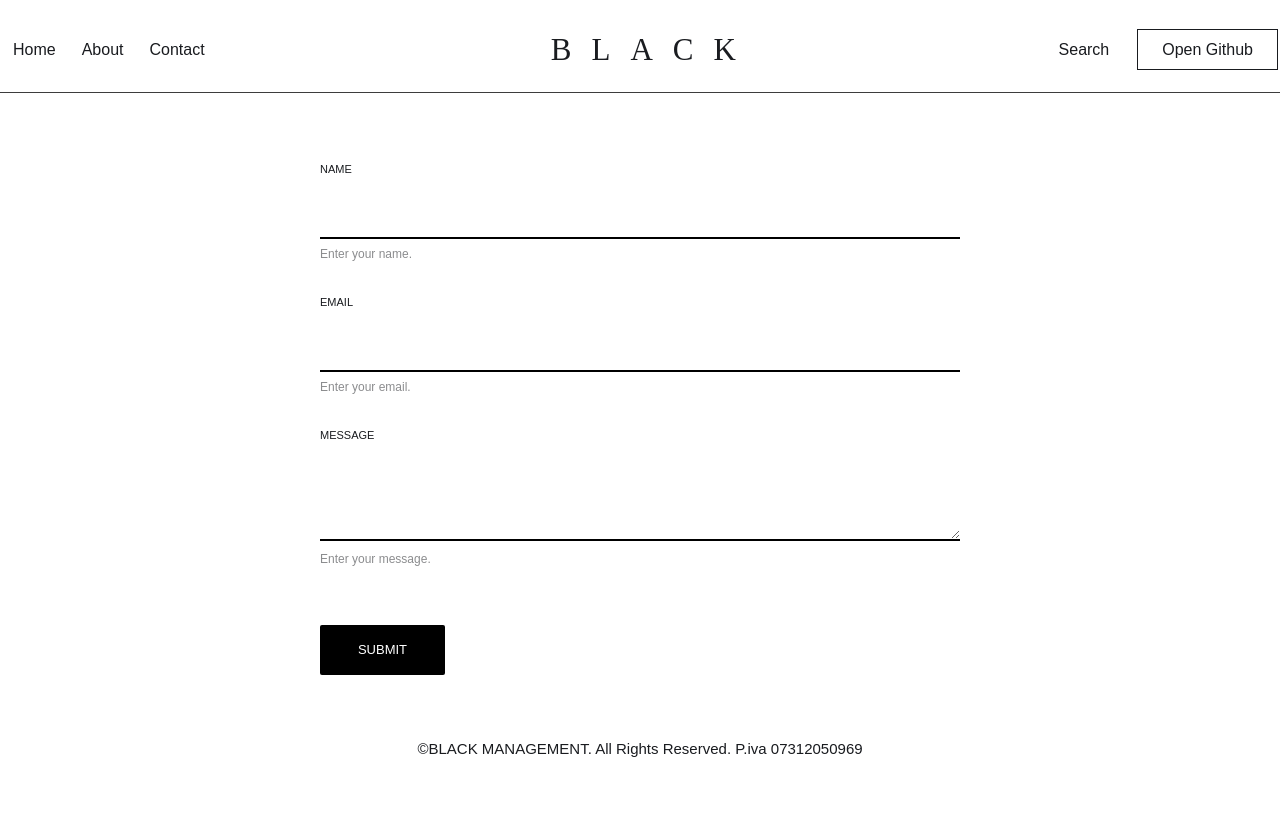
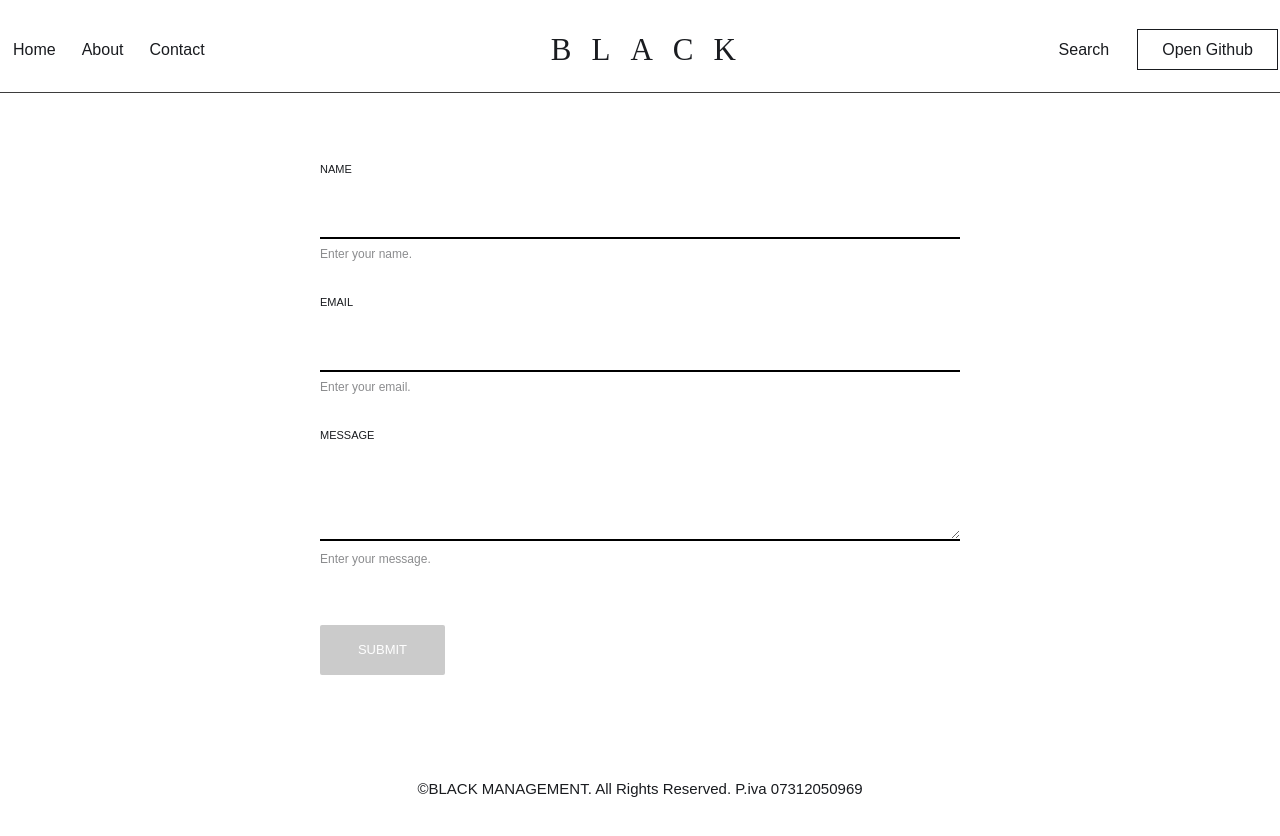
Before and after one commit to natserract/angular-ssr, an Angular app: page /contact in a window 1280 px wide. Shown: the top 836 px of the page. Before the commit the page ends 812 px from the top, so only its background shows below. Built offline with nearby package versions, Linux system fonts and the light colour scheme.

Commit message:
Form validation, Directive

```diff
--- a/src/app/app.module.ts
+++ b/src/app/app.module.ts
@@ -23,7 +23,7 @@ import { CustomRouteReuseStrategy } from './route.strategy';
     ModulesModule,
     CoreModule,
     HttpClientModule,
-    CommonModule
+    CommonModule,
   ],
   declarations: [
     AppComponent,
--- a/src/app/modules/contact/contact.component.html
+++ b/src/app/modules/contact/contact.component.html
@@ -1,30 +1,31 @@
 <app-container>
     <div class="contact-section">
-        <form class="contact-form">
+        <form [formGroup]="forms" (ngSubmit)="submitForm()" class="contact-form" appContactFormDirective>
             <div class="form-wrapper">
                 <div class="form-group">
                     <label>Name</label>
-                    <input type="text" name="name" autofocus required />
+                    <input [ngStyle]="{ 'border-bottom-color': forms.get('name').errors && forms.get('name').touched ? 'red': '#000'}" type="text" name="name" required maxlength formControlName="name" autofocus/>
                     <div id="edit-name--description" class="description">
                         Enter your name.
                     </div>
                 </div>
                 <div class="form-group">
                     <label>Email</label>
-                    <input type="text" name="name" autofocus required />
+                    <input [ngStyle]="{ 'border-bottom-color': forms.get('email').errors && forms.get('email').touched ? 'red': '#000'}" type="email" name="email" required  formControlName="email"/>
                     <div id="edit-name--description" class="description">
                         Enter your email.
                     </div>
                 </div>
                 <div class="form-group">
                     <label>Message</label>
-                    <textarea name="message" autocomplete autofocus required></textarea>
+                    <textarea [ngStyle]="{ 'border-bottom-color': forms.get('message').errors && forms.get('message').touched ? 'red': '#000'}" name="message" required autocomplete="off" formControlName="message"></textarea>
                     <div id="edit-name--description" class="description">
                         Enter your message.
                     </div>
                 </div>
-                <input type="submit" name="submit" value="Submit" class="form-submit" />
+                <input [disabled]="forms.invalid" type="submit" name="submit" value="Submit" class="form-submit" />
             </div>
         </form>
+
     </div>
 </app-container>
--- a/src/app/modules/contact/contact.component.scss
+++ b/src/app/modules/contact/contact.component.scss
@@ -1,13 +1,13 @@
 
 .contact-section {
-    padding: 50px 0 50px;
+    padding: 50px 0 90px;
     max-width: 50%;
     margin: 0 auto;
 }
 
 form {
     width: 100%;
-    flex-basis: 50%
+    flex-basis: 40%
 }
 
 .form-wrapper {
@@ -63,5 +63,12 @@ form {
             border: solid 1px #000;
             color: #000000;
         }
+
+        &[disabled] {
+            opacity: .2;
+            cursor: default;
+            color: #fff !important;
+            background: #000 !important;
+        }
     }
 }
--- a/src/app/modules/contact/contact.component.ts
+++ b/src/app/modules/contact/contact.component.ts
@@ -1,5 +1,6 @@
 import { Component, OnInit } from '@angular/core';
 import { Title } from '@angular/platform-browser';
+import { FormBuilder, FormGroup, Validators } from '@angular/forms';
 
 @Component({
     selector: 'app-contact',
@@ -8,11 +9,25 @@ import { Title } from '@angular/platform-browser';
 })
 
 export class ContactComponent implements OnInit {
+    forms: FormGroup;
+
     constructor(
-        private titleService: Title
-    ){}
+        private titleService: Title,
+        private formBuilder: FormBuilder
+    ){
+
+        this.forms = this.formBuilder.group({
+            name: '',
+            email: '',
+            message: ''
+        });
+    }
 
     ngOnInit() {
         this.titleService.setTitle('Contact | Black Management');
     }
+
+    submitForm() {
+        console.log('Submitted');
+    }
 }
--- /dev/null
+++ b/src/app/modules/contact/contact.directive.ts
@@ -0,0 +1,33 @@
+import { Directive, Input, HostListener } from '@angular/core';
+import { Validators } from '@angular/forms';
+import { ContactComponent } from './contact.component';
+
+@Directive({
+    selector: '[appContactFormDirective]',
+})
+export class ContactFormDirective {
+    constructor(
+        host: ContactComponent
+    ) {
+        host.forms.get('name').setValidators([
+            Validators.required,
+            Validators.maxLength(50)
+        ]);
+
+        host.forms.get('email').setValidators([
+            Validators.required,
+            Validators.email
+        ]);
+
+        host.forms.get('message').setValidators([
+            Validators.required,
+            Validators.maxLength(100)
+        ]);
+    }
+
+    @Input() appContactFormDirective: boolean;
+
+    @HostListener('click', ['$event.target']) onClick() {
+        console.log('Works');
+    }
+}
--- a/src/app/modules/modules.ts
+++ b/src/app/modules/modules.ts
@@ -1,11 +1,13 @@
-import { NgModule } from '@angular/core';
+import { NgModule, CUSTOM_ELEMENTS_SCHEMA, NO_ERRORS_SCHEMA } from '@angular/core';
 import { SharedModule } from '../shared';
 import { CommonModule } from '@angular/common';
+import { FormsModule, ReactiveFormsModule } from '@angular/forms';
 
 import { HomeComponent } from './home/home.component';
 import { AboutComponent } from './about/about.component';
 import { PostComponent } from './post/post.component';
 import { ContactComponent } from './contact/contact.component';
+import { ContactFormDirective } from './contact/contact.directive';
 
 import { PostRoutingModule } from './post/post-routing.module';
 import { PostResolverType01, PostResolverType02 } from './post/post-resolver.service';
@@ -15,14 +17,20 @@ import { ExcerptPipe } from './post/post.pipe';
     imports: [
         SharedModule,
         CommonModule,
-        PostRoutingModule
+        PostRoutingModule,
+        FormsModule,
+        ReactiveFormsModule,
     ],
     declarations: [
         HomeComponent,
         AboutComponent,
         PostComponent,
         ExcerptPipe,
-        ContactComponent
+        ContactComponent,
+        ContactFormDirective
+    ],
+    schemas: [
+        NO_ERRORS_SCHEMA
     ],
     providers: [
         PostResolverType01,
```
